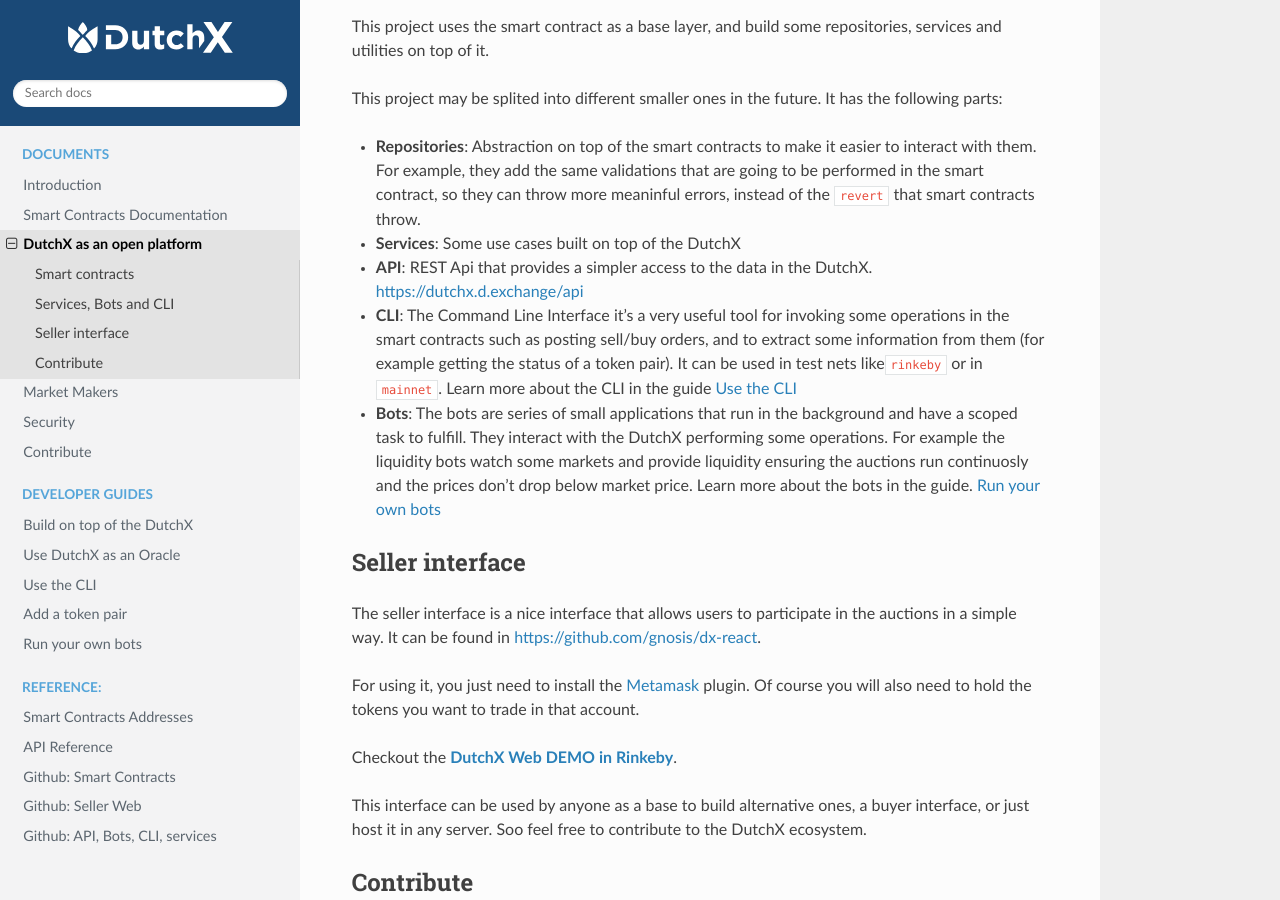
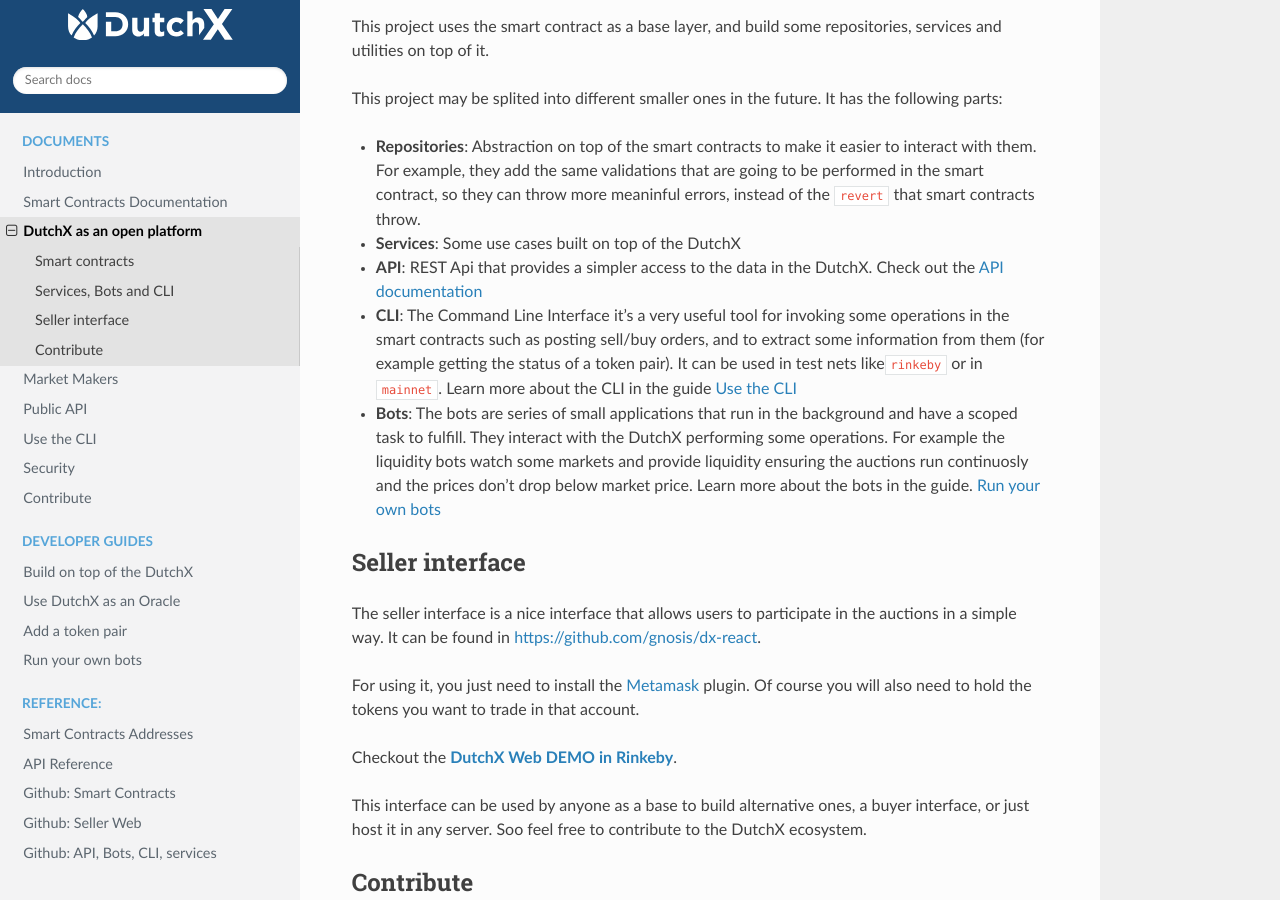
Before and after one commit to gnosis/dx-docs, a Sphinx documentation site: the page built from source/dutchx-as-an-open-platform.md, in a window 1280 px wide and 900 px high, scrolled down 665 px. Built offline with Sphinx 7.4.7 and the Read the Docs theme 2.0.0, drawn with Linux system fonts in a browser that asks for light colours.

```diff
--- a/source/dutchx-as-an-open-platform.md
+++ b/source/dutchx-as-an-open-platform.md
@@ -31,7 +31,7 @@ to be performed in the smart contract, so they can throw more meaninful errors,
 instead of the `revert` that smart contracts throw.
 * **Services**: Some use cases built on top of the DutchX
 * **API**: REST Api that provides a simpler access to the data in the DutchX.
-[https://dutchx.d.exchange/api]()
+Check out the [API documentation](./api.html)
 * **CLI**: The Command Line Interface it's a very useful tool for invoking some
 operations in the smart contracts such as posting sell/buy orders, and to
 extract some information from them (for example getting the status of a token
--- a/source/index.rst
+++ b/source/index.rst
@@ -36,6 +36,8 @@ check out the :download:`DutchX Documentation <./_static/docs/DutchX_Documentati
    smart-contract-documentation
    dutchx-as-an-open-platform
    market-makers
+   api
+   use-the-cli
    security-of-the-contracts
    contribute
 
```
Also changed, not shown: other parts of source/index.rst (+0 -1 lines), source/api.md (added, +19 -0 lines).
